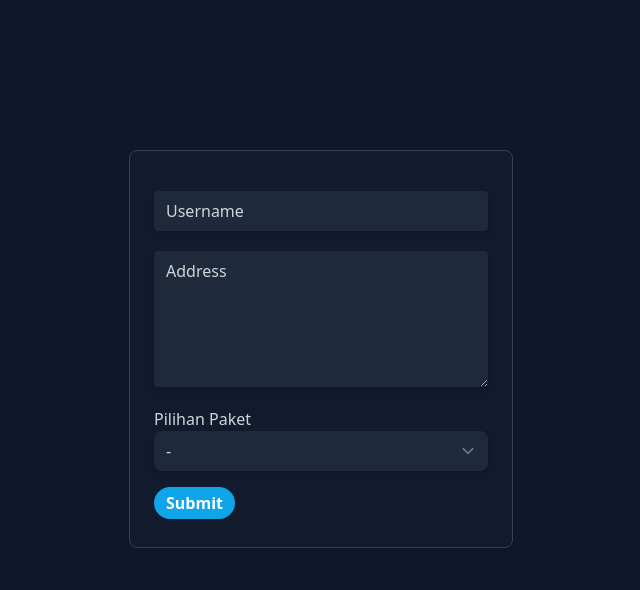
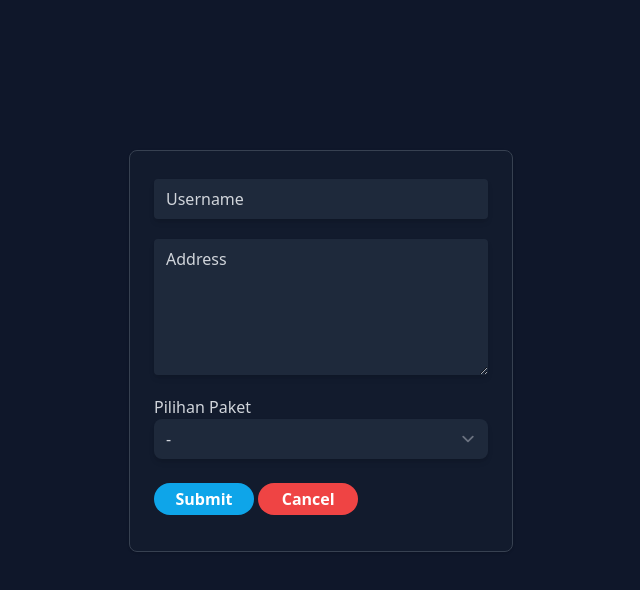
Before and after one commit to xuvie/Basdat_Form, a plain HTML site: page form.html in a window 1280 px wide. Shown: the whole page, without its empty margins (319-959 px from the left). Drawn offline with nearby package versions, Linux system fonts and the light colour scheme.

Commit message:
add cancel button

```diff
--- a/form.html
+++ b/form.html
@@ -11,7 +11,7 @@
   </head>
   <body class="bg-[#0f172a]">
     <form class="w-full max-w-sm mx-auto my-[150px]">
-      <div class="shadow border-gray-700 border bg-[#121b2d] px-6 pt-10 pb-3 rounded-lg">
+      <div class="shadow border-gray-700 border bg-[#121b2d] px-6 pt-7 pb-3 rounded-lg">
         <div class="flex flex-col">
           <input class="bg-[#1e293b] appearance-none border-none rounded placeholder:text-gray-300 shadow-md" type="text" placeholder="Username" />
         </div>
@@ -28,7 +28,10 @@
             <option class="text-gray-300" value="Paket 4">Paket 4</option>
           </select>
         </div>
-        <button class="bg-[#0ea5e9] rounded-full px-3 py-1 my-4 text-white font-semibold">Submit</button>
+        <div>
+        <button class="bg-[#0ea5e9] w-[100px] rounded-full px-3 py-1 mt-6 mb-6 text-white font-semibold">Submit</button>
+        <button class="bg-red-500 w-[100px] rounded-full py-1 px-3 mb-4 text-white font-semibold">Cancel</button>
+        </div>
       </div>
     </form>
   </body>
```
